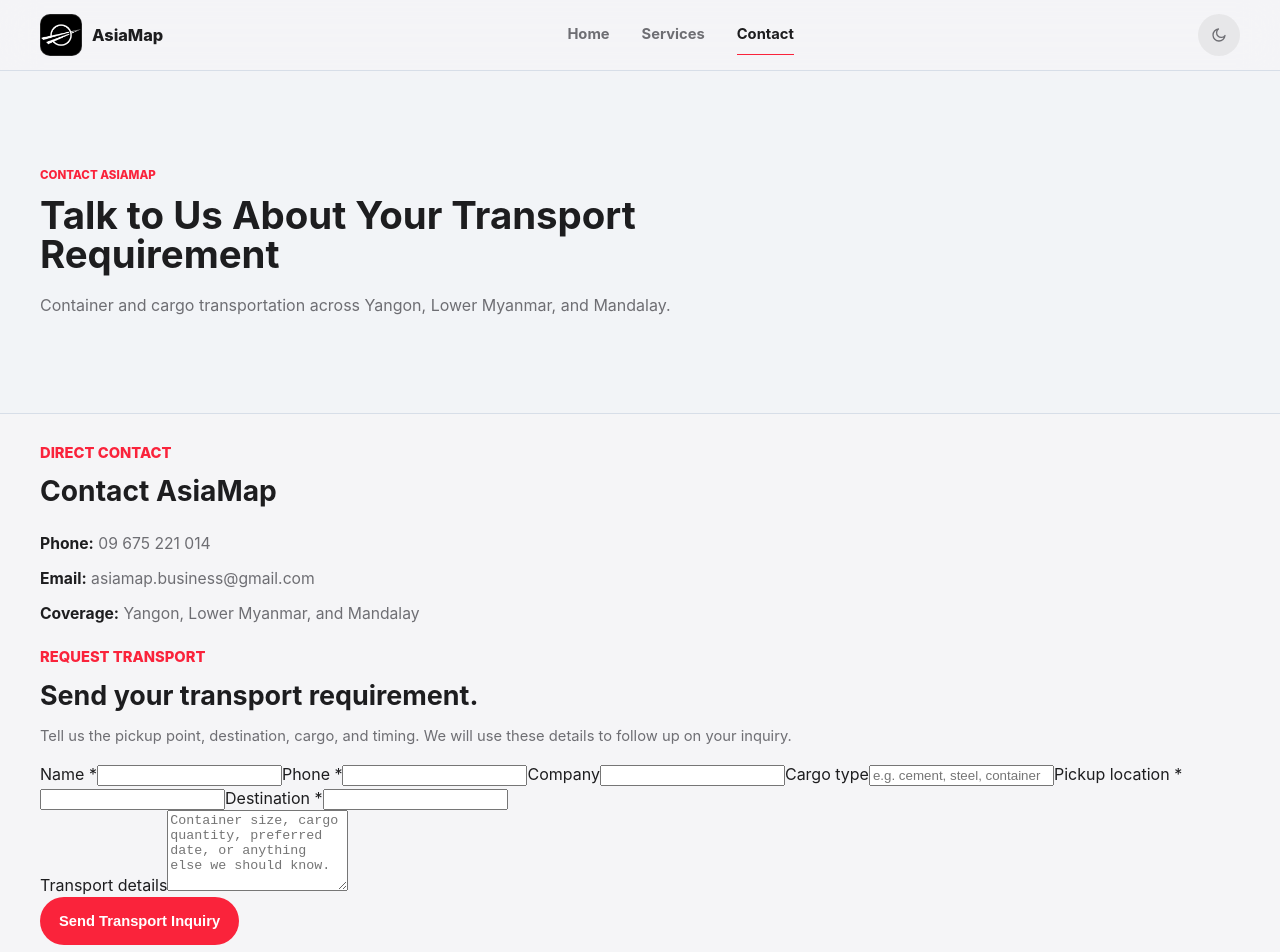
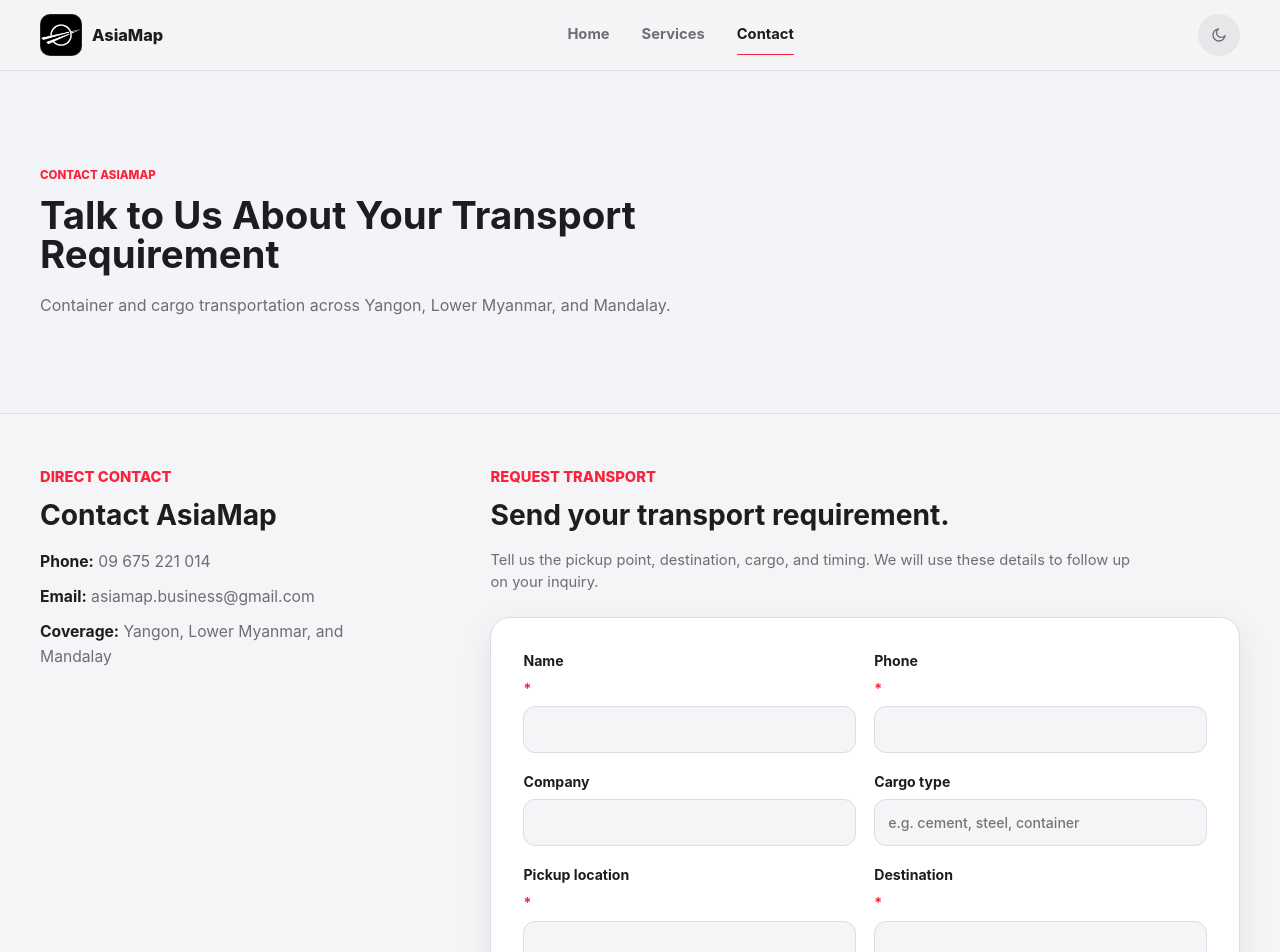
Before and after one commit to kyawhtetyang/asiamap, a Next.js app in the folder frontend/: page /contact in a window 1280 px wide. Shown: the top 952 px of the page. Built offline with nearby package versions, Linux system fonts and the light colour scheme.

Commit message:
Style transport inquiry form

```diff
--- a/frontend/src/styles.css
+++ b/frontend/src/styles.css
@@ -68,6 +68,7 @@
 .button { display: inline-flex; align-items: center; justify-content: center; min-height: 48px; padding: 12px 18px; border: 1px solid transparent; border-radius: 999px; font-size: .92rem; font-weight: 750; cursor: pointer; }
 .button.primary { background: var(--accent); color: #fff; }
 .button.primary:hover { background: var(--accent-hover); }
+.button.primary:disabled { opacity: .6; cursor: wait; }
 .button.secondary { background: var(--surface); border-color: var(--line); color: var(--text); }
 
 .section { padding: clamp(48px,7vw,86px) 0; }
@@ -107,15 +108,29 @@
 .service-card strong, .service-card span, .site-footer a, .site-footer span { display: block; }
 .service-card strong { margin-bottom: 10px; font-size: 1rem; }
 .service-card span { color: var(--muted); }
-.services-card-section, .trusted-services-section, .contact-page-section { display: grid; gap: 20px; }
+.services-card-section, .trusted-services-section { display: grid; gap: 20px; }
 .services-card-section { padding-bottom: 38px; }
 .trusted-services-section { padding-top: 38px; padding-bottom: 38px; }
-.contact-page-section { max-width: 1240px; padding-top: 28px; justify-items: start; }
+.contact-page-section { display: grid; grid-template-columns: minmax(260px,.65fr) minmax(0,1.35fr); gap: clamp(36px,7vw,90px); align-items: start; padding-top: 52px; }
 .contact-office-block { max-width: 760px; text-align: left; }
-.contact-office-block h2 { margin: 0 0 24px; font-size: clamp(1.4rem,2.2vw,2rem); line-height: 1.1; }
+.contact-office-block h2, .contact-inquiry-block h2 { margin: 0 0 18px; font-size: clamp(1.4rem,2.2vw,2rem); line-height: 1.1; }
 .contact-office-lines { display: grid; gap: 10px; }
 .contact-office-lines p { margin: 0; color: var(--muted); font-size: .98rem; line-height: 1.6; }
 .contact-office-lines strong { color: var(--text); font-weight: 700; }
+.contact-inquiry-block { width: 100%; max-width: 780px; }
+.contact-inquiry-intro { max-width: 650px; margin: 0 0 24px; }
+.inquiry-form { display: grid; gap: 20px; padding: clamp(22px,3vw,32px); background: var(--surface); border: 1px solid var(--line); border-radius: 20px; box-shadow: var(--shadow); }
+.inquiry-grid { display: grid; grid-template-columns: repeat(2,minmax(0,1fr)); gap: 18px; }
+.inquiry-form label { display: grid; gap: 7px; color: var(--text); font-size: .88rem; font-weight: 700; }
+.inquiry-form label span { color: var(--accent); }
+.inquiry-form input, .inquiry-form textarea { width: 100%; border: 1px solid var(--line); border-radius: 12px; background: var(--bg); color: var(--text); padding: 12px 13px; font: inherit; font-weight: 450; outline: none; }
+.inquiry-form input { min-height: 46px; }
+.inquiry-form textarea { resize: vertical; min-height: 130px; }
+.inquiry-form input:focus, .inquiry-form textarea:focus { border-color: var(--accent); box-shadow: 0 0 0 3px color-mix(in srgb, var(--accent) 15%, transparent); }
+.inquiry-submit-row { display: flex; align-items: center; gap: 18px; flex-wrap: wrap; }
+.form-status { margin: 0; max-width: 430px; }
+.form-status.success { color: #18794e; }
+.form-status.error { color: var(--accent); }
 .services-card-grid { display: grid; grid-template-columns: repeat(3,minmax(0,1fr)); gap: 20px; }
 .service-box { display: grid; align-content: space-between; min-height: 280px; padding: 24px; background: var(--surface); border: 1px solid var(--line); border-radius: 18px; box-shadow: var(--shadow); }
 .service-box h3 { margin: 0; font-size: 1.15rem; }
@@ -146,7 +161,7 @@
   .mobile-nav-links a { min-height: 46px; display: flex; align-items: center; padding: 10px 0; font-size: .92rem; }
   .transport-gallery, .services-card-grid, .home-service-grid { grid-template-columns: 1fr; }
   .trusted-services-list { grid-template-columns: repeat(2,minmax(0,1fr)); }
-  .home-coverage-section { grid-template-columns: 1fr; }
+  .home-coverage-section, .contact-page-section { grid-template-columns: 1fr; }
   .home-cta-section { display: grid; }
   .home-cta-section .actions { margin-top: 4px; }
   .site-footer { grid-template-columns: repeat(2,1fr); }
@@ -163,6 +178,8 @@
   .page-hero { padding: 52px 0; }
   .button { width: 100%; }
   .actions { width: 100%; }
+  .inquiry-grid { grid-template-columns: 1fr; }
+  .inquiry-submit-row .button { width: 100%; }
   .trusted-services-list, .site-footer { grid-template-columns: 1fr; }
   .footer-legal { display: grid; }
   .home-cta-section { border-radius: 18px; }
```
